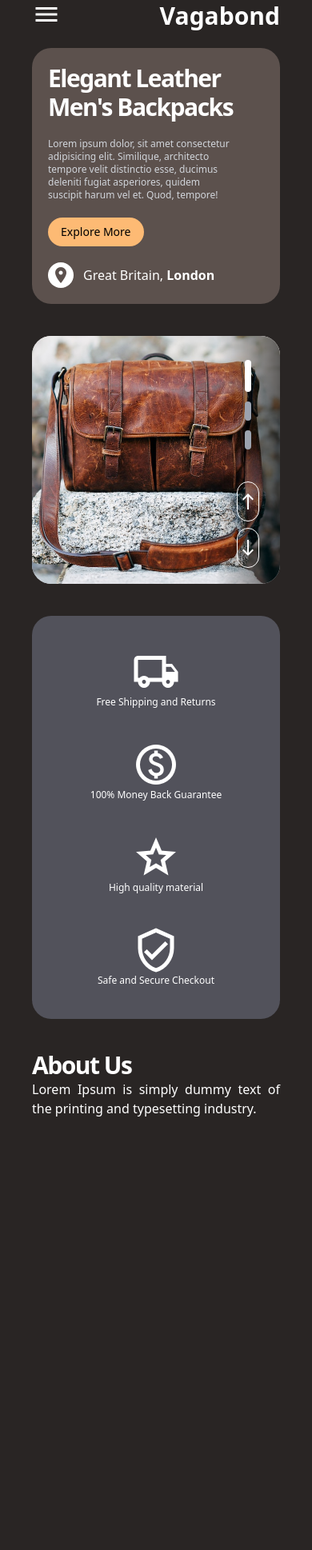
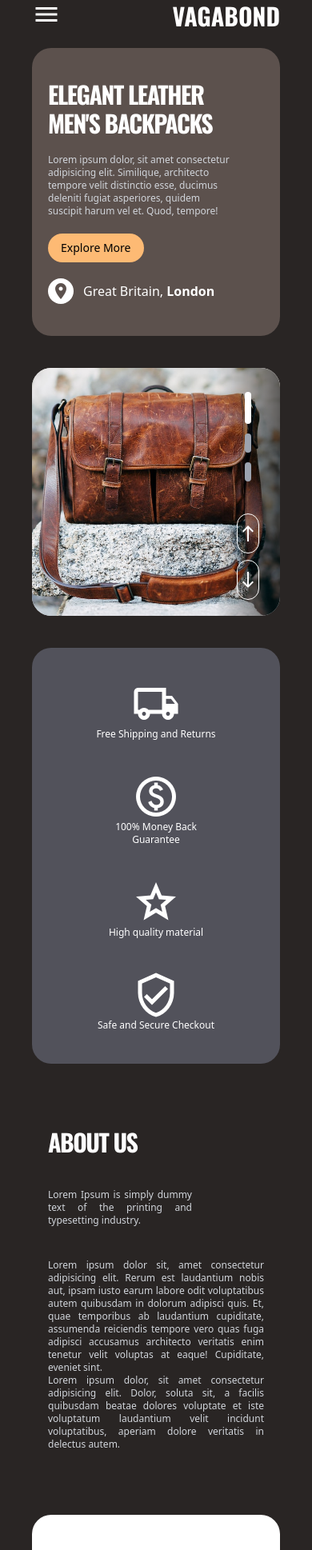
Before and after one commit to TulioDR/vagabond, a Next.js app: page / in a window 390 px wide. Shown: the part 20-1958 px from the top of the page at 80% size. Before the commit the page ends 1418 px from the top, so only its background shows below. Built offline with nearby package versions, Linux system fonts and the light colour scheme.

Commit message:
Update index page styles for mobile

```diff
--- /dev/null
+++ b/src/components/Home/About/Description.tsx
@@ -0,0 +1,33 @@
+import Subtitle from "@/components/Subtitle";
+
+export default function Description() {
+   return (
+      <div className="">
+         <div>
+            <Subtitle>About Us</Subtitle>
+         </div>
+         <div
+            className="text-justify text-xs sm:text-sm md:text-base xl:text-lg text-gray-300 w-full"
+            // style={{ width: "clamp(45ch, 100%, 75ch)" }}
+         >
+            <p className="my-10 w-2/3">
+               Lorem Ipsum is simply dummy text of the printing and typesetting
+               industry.
+            </p>
+            <p>
+               Lorem ipsum dolor sit, amet consectetur adipisicing elit. Rerum
+               est laudantium nobis aut, ipsam iusto earum labore odit
+               voluptatibus autem quibusdam in dolorum adipisci quis. Et, quae
+               temporibus ab laudantium cupiditate, assumenda reiciendis tempore
+               vero quas fuga adipisci accusamus architecto veritatis enim
+               tenetur velit voluptas at eaque! Cupiditate, eveniet sint.
+               <br />
+               Lorem ipsum dolor, sit amet consectetur adipisicing elit. Dolor,
+               soluta sit, a facilis quibusdam beatae dolores voluptate et iste
+               voluptatum laudantium velit incidunt voluptatibus, aperiam dolore
+               veritatis in delectus autem.
+            </p>
+         </div>
+      </div>
+   );
+}
--- a/src/components/Home/About/index.tsx
+++ b/src/components/Home/About/index.tsx
@@ -1,19 +1,9 @@
-import Subtitle from "@/components/Subtitle";
+import Description from "./Description";
 
-type Props = {};
-
-export default function About({}: Props) {
+export default function About() {
    return (
-      <div className="grid md:grid-cols-2 gap-10 mt-10">
-         <div>
-            <div>
-               <Subtitle>About Us</Subtitle>
-            </div>
-            <div className="grid place-content-center text-justify">
-               Lorem Ipsum is simply dummy text of the printing and typesetting
-               industry.
-            </div>
-         </div>
+      <div className="grid md:grid-cols-2 gap-10 py-10 px-5 lg:px-10 xl:px-20">
+         <Description />
       </div>
    );
 }
--- /dev/null
+++ b/src/components/Home/Arrivals/index.tsx
@@ -0,0 +1,23 @@
+import Card from "@/components/Products/Card";
+import Subtitle from "@/components/Subtitle";
+
+type Props = {};
+
+export default function Arrivals({}: Props) {
+   return (
+      <div className="rounded-3xl bg-white text-black py-10 px-5 lg:px-10 xl:px-20 space-y-10">
+         <div className="md:flex items-center justify-between w-full">
+            <Subtitle>Last Arrivals</Subtitle>
+            <button className="rounded-full bg-orange-300 flex items-center space-x-2 px-5 py-2 ml-auto">
+               <span>All products</span>
+               <span className="material-icons">arrow_right_alt</span>
+            </button>
+         </div>
+         <div className="grid md:grid-cols-2 xl:grid-cols-3 gap-10">
+            <Card name="Lorem Ipsum" />
+            <Card name="Lorem Ipsum" />
+            <Card name="Lorem Ipsum" />
+         </div>
+      </div>
+   );
+}
--- a/src/components/Home/Banner.tsx
+++ b/src/components/Home/Banner.tsx
@@ -1,15 +1,13 @@
-import React from "react";
+import Subtitle from "../Subtitle";
 
-type Props = {};
-
-export default function Banner({}: Props) {
+export default function Banner() {
    return (
-      <div className="bg-brown rounded-3xl px-5 py-5 lg:px-14 2xl:px-20 flex flex-col">
-         <div className="flex-1 flex flex-col space-y-5 justify-center">
-            <div className="text-3xl sm:text-6xl md:text-4xl lg:text-5xl xl:text-6xl 2xl:text-[90px] font-extrabold tracking-tighter min-w-max">
+      <div className="bg-brown rounded-3xl py-10 px-5 lg:px-10 xl:px-20 flex flex-col">
+         <div className="flex-1 flex flex-col space-y-5 xl:space-y-10 justify-center">
+            <Subtitle>
                <div className="">Elegant Leather</div>
                <div className="">Men's Backpacks</div>
-            </div>
+            </Subtitle>
             <div className="text-xs lg:text-sm 2xl:text-base text-gray-300 pr-10 lg:pr-20">
                Lorem ipsum dolor, sit amet consectetur adipisicing elit.
                Similique, architecto tempore velit distinctio esse, ducimus
@@ -20,7 +18,7 @@ export default function Banner({}: Props) {
                Explore More
             </button>
          </div>
-         <div className="flex space-x-3 items-center mt-5 md:mt-0 lg:pb-5">
+         <div className="flex space-x-3 items-center mt-5 md:mt-0">
             <div className="text-brown bg-white rounded-full aspect-square w-8 grid place-content-center">
                <span className="material-icons">place</span>
             </div>
--- a/src/components/Home/Guarantees/index.tsx
+++ b/src/components/Home/Guarantees/index.tsx
@@ -5,8 +5,8 @@ type Props = {};
 
 export default function Guarantees({}: Props) {
    return (
-      <div className="bg-zinc-600 w-full py-10 2xl:py-14 rounded-3xl flex items-center">
-         <div className="grid grid-cols-1 sm:grid-cols-2 md:grid-cols-4 gap-10 w-full px-10">
+      <div className="bg-zinc-600 w-full py-10 rounded-3xl flex items-center">
+         <div className="grid grid-cols-1 sm:grid-cols-2 md:grid-cols-4 gap-10 w-full px-20">
             <Trait icon="local_shipping" message="Free Shipping and Returns" />
             <Trait icon="paid" message="100% Money Back Guarantee" />
             <Trait icon="grade" message="High quality material" />
--- /dev/null
+++ b/src/components/Home/Quote/index.tsx
@@ -0,0 +1,27 @@
+import quoteImg from "@/assets//img/quote.webp";
+import Image from "next/image";
+
+export default function Quote() {
+   return (
+      <div className="relative w-full h-96 rounded-3xl overflow-hidden">
+         <Image
+            src={quoteImg}
+            alt="quote"
+            fill
+            sizes="100%"
+            className="object-cover"
+         />
+         <div className="absolute top-0 left-0 w-full h-full bg-black/30 flex flex-col items-center justify-center space-y-5 px-5 lg:px-10 xl:px-20">
+            <div className="uppercase text-center font-bold text-lg sm:text-lg md:text-5xl tracking-tighter font-oswald">
+               <div>Fashion is what designers offer you</div>
+               <div>four times a year.</div>
+               <div>And style,</div>
+               <div>is what you choose</div>
+            </div>
+            <div className="text-xs sm:text-sm md:text-md lg:text-lg xl:text-xl 2xl:text-2xl">
+               Lauren Hutton
+            </div>
+         </div>
+      </div>
+   );
+}
--- a/src/components/Navbar/index.tsx
+++ b/src/components/Navbar/index.tsx
@@ -34,7 +34,9 @@ export default function Navbar({}: Props) {
             <NavLink href="/blog">Blog</NavLink>
             <NavLink href="/contacts">Contacts</NavLink>
          </div>
-         <div className="font-black text-3xl">Vagabond</div>
+         <div className="font-black text-3xl font-oswald uppercase">
+            Vagabond
+         </div>
          <div className="w-1/2 hidden lg:flex items-end h-full"></div>
       </div>
    );
--- a/src/components/Subtitle.tsx
+++ b/src/components/Subtitle.tsx
@@ -4,7 +4,7 @@ type Props = {
 
 export default function Subtitle({ children }: Props) {
    return (
-      <h1 className="text-3xl sm:text-6xl md:text-4xl lg:text-6xl xl:text-7xl 2xl:text-8xl font-extrabold tracking-tighter min-w-max">
+      <h1 className="text-3xl sm:text-6xl md:text-4xl lg:text-5xl xl:text-6xl 2xl:text-8xl font-extrabold tracking-tighter min-w-max uppercase font-oswald">
          {children}
       </h1>
    );
--- a/src/pages/_document.tsx
+++ b/src/pages/_document.tsx
@@ -8,6 +8,16 @@ export default function Document() {
                href="https://fonts.googleapis.com/icon?family=Material+Icons|Material+Icons+Outlined"
                rel="stylesheet"
             />
+            <link rel="preconnect" href="https://fonts.googleapis.com" />
+            <link
+               rel="preconnect"
+               href="https://fonts.gstatic.com"
+               crossOrigin=""
+            />
+            <link
+               href="https://fonts.googleapis.com/css2?family=Oswald:wght@200;300;400;500;600;700&display=swap"
+               rel="stylesheet"
+            />
          </Head>
          <body>
             <Main />
--- a/src/pages/index.tsx
+++ b/src/pages/index.tsx
@@ -2,6 +2,8 @@ import Banner from "@/components/Home/Banner";
 import Slider from "@/components/Home/Slider";
 import Guarantees from "@/components/Home/Guarantees";
 import About from "@/components/Home/About";
+import Arrivals from "@/components/Home/Arrivals";
+import Quote from "@/components/Home/Quote";
 
 export default function Home() {
    return (
@@ -10,8 +12,12 @@ export default function Home() {
             <Banner />
             <Slider />
          </div>
-         <Guarantees />
-         <About />
+         <div className="space-y-10">
+            <Guarantees />
+            <About />
+            <Arrivals />
+            <Quote />
+         </div>
       </main>
    );
 }
--- a/tailwind.config.js
+++ b/tailwind.config.js
@@ -15,6 +15,9 @@ module.exports = {
          colors: {
             brown: "#5C514D",
          },
+         fontFamily: {
+            oswald: "'Oswald', sans-serif",
+         },
       },
    },
    plugins: [],
```
Also changed, not shown: src/assets/img/quote.webp (added).
